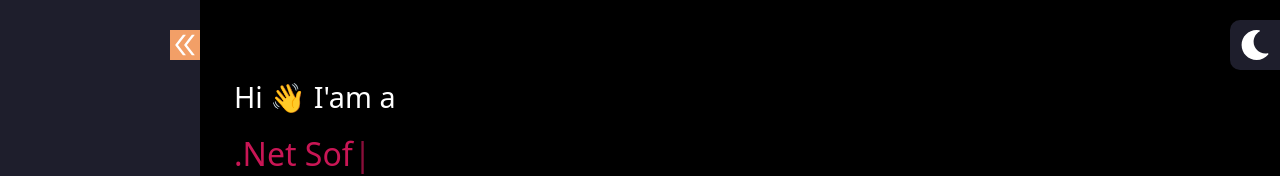
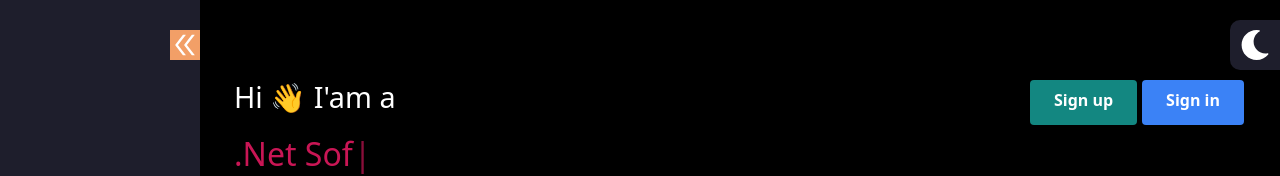
Before and after one commit to youssef-m-roushdy/Portfolio, a React (Create React App) app in the folder frontend/: page / in a window 1280 px wide. Shown: the top 176 px of the page. Built offline with nearby package versions, Linux system fonts and the light colour scheme.

Commit message:
signin and signup buttons

```diff
--- a/frontend/src/pages/Home/Home.css
+++ b/frontend/src/pages/Home/Home.css
@@ -14,6 +14,22 @@
     color: white;
     width: 150px;
 }
+
+
+.home-container .info-log-reg {
+    display: flex;
+    justify-content: space-between;
+
+}
+
+
+.home-container .log-reg-buttons {
+    display: flex;
+    gap: 5px;
+    padding-top: 80px;
+}
+
+
 
 .home-buttons .btn-hire:hover {
     background-color: white;
--- a/frontend/src/pages/Home/Home.jsx
+++ b/frontend/src/pages/Home/Home.jsx
@@ -5,6 +5,7 @@ import { useTheme } from "../../context/ThemeContext";
 import { FaMoon, FaSun } from "react-icons/fa";
 import Fade from "react-reveal/Fade";
 import myCv from '../../assets/docs/Youssef-Mahmoud-Roushdy.pdf';
+import { Link } from "react-router-dom";
 //import '../../assets/docs/'
 const Home = () => {
   const [theme, setTheme] = useTheme();
@@ -29,7 +30,14 @@ const Home = () => {
         </div>
         <div className="container home-content">
           <Fade right>
+            <div className="info-log-reg">
             <h1>Hi 👋 I'am a</h1>
+            <div className="log-reg-buttons">
+              <Link className="bg-[#138781] hover:bg-[#064e3b] text-white font-bold py-2 px-4 rounded" to="/register">Sign up</Link>
+              <Link className="bg-blue-500 hover:bg-blue-700 text-white font-bold py-2 px-4 rounded" to="/login">Sign in</Link>
+            </div>
+            </div>
+
             <h2>
               <Typewriter
                 options={{
```
